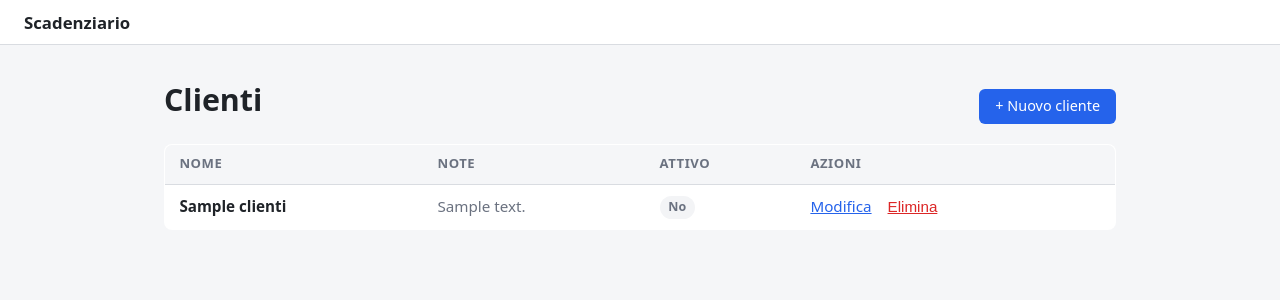
After one commit to wtrucci/scadenziario, a FastAPI app: template app/templates/clienti/lista.html in a window 1280 px wide. The commit adds this page. Shown: the top 300 px of the page. Run offline with FastAPI, Linux system fonts and the light colour scheme; the template is opened without the code that fills it: most values are stand-ins (such as "Sample title", 1, 10 or a date in 2020); parts of the project's set-up code (start-up, migrations or seed data) failed here and were passed over.

Commit message:
Add authentication, clienti CRUD, and foreign key safety
- FastAPI app bootstrap with session-based auth and bcrypt hashing
- First-admin bootstrap from environment variables
- Full CRUD for clienti with HTMX
- Enforce SQLite foreign keys; block deletion of clienti with linked servizi

```diff
--- a/app/database.py
+++ b/app/database.py
@@ -2,7 +2,7 @@ import os
 from datetime import datetime, timezone
 
 from dotenv import load_dotenv
-from sqlalchemy import create_engine
+from sqlalchemy import create_engine, event
 from sqlalchemy.orm import DeclarativeBase, sessionmaker
 
 load_dotenv()
@@ -15,6 +15,17 @@ connect_args = {"check_same_thread": False} if DATABASE_URL.startswith("sqlite")
 
 engine = create_engine(DATABASE_URL, connect_args=connect_args)
 SessionLocal = sessionmaker(autocommit=False, autoflush=False, bind=engine)
+
+
+if DATABASE_URL.startswith("sqlite"):
+    # SQLite does not enforce foreign key constraints by default.
+    # This listener runs PRAGMA foreign_keys=ON on every new connection so that
+    # FK violations (e.g. deleting a parent with children) raise an IntegrityError.
+    @event.listens_for(engine, "connect")
+    def _enable_sqlite_fk(dbapi_connection, _connection_record):
+        cursor = dbapi_connection.cursor()
+        cursor.execute("PRAGMA foreign_keys=ON")
+        cursor.close()
 
 
 class Base(DeclarativeBase):
--- a/app/main.py
+++ b/app/main.py
@@ -21,7 +21,7 @@ from app.dependencies import (
     require_login,
 )
 from app.models.utente import Utente
-from app.routes import auth
+from app.routes import auth, clienti
 from app.templating import templates
 
 logging.basicConfig(level=logging.INFO)
@@ -85,6 +85,7 @@ async def not_authorized_handler(request: Request, exc: NotAuthorizedError):
 
 
 app.include_router(auth.router)
+app.include_router(clienti.router)
 
 
 @app.get("/")
--- a/app/static/css/style.css
+++ b/app/static/css/style.css
@@ -8,12 +8,18 @@
     --muted: #6b7280;
     --primary: #2563eb;
     --primary-hover: #1d4ed8;
-    --error: #b91c1c;
+    --danger: #dc2626;
+    --danger-hover: #b91c1c;
+    --error-bg: #fef2f2;
+    --error-border: #fecaca;
+    --error-text: #b91c1c;
+    --ok-bg: #dcfce7;
+    --ok-text: #166534;
+    --off-bg: #f3f4f6;
+    --off-text: #6b7280;
 }
 
-* {
-    box-sizing: border-box;
-}
+* { box-sizing: border-box; }
 
 body {
     margin: 0;
@@ -21,20 +27,26 @@ body {
     background: var(--bg);
     color: var(--text);
     line-height: 1.5;
+    font-size: 0.95rem;
 }
+
+a { color: var(--primary); }
+a:hover { color: var(--primary-hover); }
+
+/* ------------------------------------------------------------------ Topbar */
 
 .topbar {
     display: flex;
     align-items: center;
     justify-content: space-between;
-    padding: 0.75rem 1.25rem;
+    padding: 0.6rem 1.5rem;
     background: var(--surface);
     border-bottom: 1px solid var(--border);
 }
 
 .brand {
-    font-weight: 600;
-    font-size: 1.1rem;
+    font-weight: 700;
+    font-size: 1.05rem;
     color: var(--text);
     text-decoration: none;
 }
@@ -43,23 +55,188 @@ body {
     display: flex;
     align-items: center;
     gap: 1rem;
+    font-size: 0.9rem;
 }
 
-.topbar-nav .user {
+.nav-sep { color: var(--border); }
+.nav-user { color: var(--muted); }
+
+/* ------------------------------------------------------------------ Layout */
+
+.content {
+    max-width: 1000px;
+    margin: 2rem auto;
+    padding: 0 1.5rem;
+}
+
+.page-header {
+    display: flex;
+    align-items: baseline;
+    justify-content: space-between;
+    margin-bottom: 1.25rem;
+}
+
+.page-header h1 { margin: 0; }
+
+.muted { color: var(--muted); }
+
+/* ------------------------------------------------------------------ Buttons */
+
+.btn {
+    display: inline-block;
+    padding: 0.45rem 1rem;
+    background: var(--primary);
+    color: #fff;
+    border: none;
+    border-radius: 6px;
+    font-size: 0.9rem;
+    cursor: pointer;
+    text-decoration: none;
+    line-height: 1.4;
+}
+
+.btn:hover { background: var(--primary-hover); color: #fff; }
+
+.btn.btn-secondary {
+    background: var(--surface);
+    color: var(--text);
+    border: 1px solid var(--border);
+}
+
+.btn.btn-secondary:hover { background: var(--bg); }
+
+/* Inline text-style button (e.g. delete in table rows) */
+.btn-link {
+    background: none;
+    border: none;
+    padding: 0;
+    font-size: inherit;
+    cursor: pointer;
+    text-decoration: underline;
+    line-height: inherit;
+}
+
+.btn-link.btn-danger { color: var(--danger); }
+.btn-link.btn-danger:hover { color: var(--danger-hover); }
+
+/* ------------------------------------------------------------------ Tables */
+
+table {
+    width: 100%;
+    border-collapse: collapse;
+    background: var(--surface);
+    border: 1px solid var(--border);
+    border-radius: 8px;
+    overflow: hidden;
+}
+
+th, td {
+    padding: 0.6rem 0.9rem;
+    text-align: left;
+    border-bottom: 1px solid var(--border);
+}
+
+th {
+    background: var(--bg);
+    font-size: 0.82rem;
+    font-weight: 600;
+    text-transform: uppercase;
+    letter-spacing: 0.04em;
     color: var(--muted);
 }
 
-.content {
-    max-width: 960px;
-    margin: 2rem auto;
-    padding: 0 1.25rem;
+tbody tr:last-child td { border-bottom: none; }
+tbody tr:hover { background: #f9fafb; }
+
+.col-actions { white-space: nowrap; }
+.col-actions a,
+.col-actions button { margin-right: 0.75rem; }
+
+/* ------------------------------------------------------------------ Badges */
+
+.badge {
+    display: inline-block;
+    padding: 0.15rem 0.55rem;
+    border-radius: 99px;
+    font-size: 0.78rem;
+    font-weight: 600;
 }
 
-.muted {
-    color: var(--muted);
+.badge-ok  { background: var(--ok-bg);  color: var(--ok-text); }
+.badge-off { background: var(--off-bg); color: var(--off-text); }
+
+/* ---------------------------------------------------------------- Form card */
+
+.form-card {
+    background: var(--surface);
+    border: 1px solid var(--border);
+    border-radius: 8px;
+    padding: 1.5rem;
+    max-width: 520px;
 }
 
-/* Login */
+.field { margin-bottom: 1rem; }
+
+.field label {
+    display: block;
+    margin-bottom: 0.3rem;
+    font-size: 0.88rem;
+    font-weight: 500;
+}
+
+.field input[type="text"],
+.field textarea {
+    width: 100%;
+    padding: 0.5rem 0.65rem;
+    border: 1px solid var(--border);
+    border-radius: 6px;
+    font-size: 0.95rem;
+    font-family: inherit;
+}
+
+.field textarea { resize: vertical; }
+
+/* Checkbox + label side by side */
+.field-inline {
+    display: flex;
+    align-items: center;
+    gap: 0.5rem;
+}
+
+.field-inline input[type="checkbox"] { width: auto; margin: 0; }
+.field-inline label { margin: 0; font-weight: normal; }
+
+.required { color: var(--danger); }
+
+.form-actions {
+    margin-top: 1.5rem;
+    display: flex;
+    gap: 0.75rem;
+    align-items: center;
+}
+
+/* -------------------------------------------------------------- Error list */
+
+.error-list {
+    margin: 0 0 1rem;
+    padding: 0.6rem 0.75rem 0.6rem 1.5rem;
+    background: var(--error-bg);
+    border: 1px solid var(--error-border);
+    border-radius: 6px;
+    color: var(--error-text);
+    font-size: 0.9rem;
+    max-width: 520px;
+}
+
+/* Error message shown inline in a table row (e.g. blocked delete) */
+.error-inline {
+    color: var(--error-text);
+    font-size: 0.85rem;
+    margin-left: 0.5rem;
+}
+
+/* ------------------------------------------------------------ Login page */
+
 .login-box {
     max-width: 360px;
     margin: 4rem auto;
@@ -69,49 +246,18 @@ body {
     border-radius: 8px;
 }
 
-.login-box h1 {
-    margin-top: 0;
-    font-size: 1.4rem;
-}
+.login-box h1 { margin-top: 0; font-size: 1.4rem; }
 
-.login-box label {
-    display: block;
-    margin-top: 1rem;
-    margin-bottom: 0.25rem;
-    font-size: 0.9rem;
-    font-weight: 500;
-}
+.login-box .field label { font-weight: 500; }
 
-.login-box input {
-    width: 100%;
-    padding: 0.55rem 0.65rem;
-    border: 1px solid var(--border);
-    border-radius: 6px;
-    font-size: 1rem;
-}
-
-button {
-    margin-top: 1.5rem;
-    width: 100%;
-    padding: 0.6rem;
-    background: var(--primary);
-    color: #fff;
-    border: none;
-    border-radius: 6px;
-    font-size: 1rem;
-    cursor: pointer;
-}
-
-button:hover {
-    background: var(--primary-hover);
-}
+.login-box .btn { width: 100%; justify-content: center; margin-top: 0.5rem; }
 
 .error {
-    margin: 0;
+    margin: 0 0 1rem;
     padding: 0.6rem 0.75rem;
-    background: #fef2f2;
-    border: 1px solid #fecaca;
+    background: var(--error-bg);
+    border: 1px solid var(--error-border);
     border-radius: 6px;
-    color: var(--error);
+    color: var(--error-text);
     font-size: 0.9rem;
 }
--- a/app/templates/base.html
+++ b/app/templates/base.html
@@ -11,7 +11,15 @@
 <body>
     <header class="topbar">
         <a class="brand" href="/">Scadenziario</a>
-        {% block nav %}{% endblock %}
+        {% if user is defined and user %}
+        <nav class="topbar-nav">
+            <a href="/">Dashboard</a>
+            <a href="/clienti">Clienti</a>
+            <span class="nav-sep">|</span>
+            <span class="nav-user">{{ user.username }}</span>
+            <a href="/logout">Esci</a>
+        </nav>
+        {% endif %}
     </header>
     <main class="content">
         {% block content %}{% endblock %}
--- /dev/null
+++ b/app/templates/clienti/_riga.html
@@ -0,0 +1,31 @@
+{# Partial: one <tr> for the clienti list. Used by lista.html and by the
+   DELETE route when it needs to return the row with an inline error message.
+
+   Expected context:
+     c      — Cliente instance
+     errore — error string, or none/undefined when there is no error
+#}
+<tr id="cliente-{{ c.id }}">
+    <td><strong>{{ c.nome }}</strong></td>
+    <td class="muted">{{ c.note or "—" }}</td>
+    <td>
+        {% if c.attivo %}
+        <span class="badge badge-ok">Sì</span>
+        {% else %}
+        <span class="badge badge-off">No</span>
+        {% endif %}
+    </td>
+    <td class="col-actions">
+        <a href="/clienti/{{ c.id }}/modifica">Modifica</a>
+        <button class="btn-link btn-danger"
+            hx-delete="/clienti/{{ c.id }}"
+            hx-target="#cliente-{{ c.id }}"
+            hx-swap="outerHTML"
+            hx-confirm="Eliminare '{{ c.nome }}'? Questa operazione è irreversibile.">
+            Elimina
+        </button>
+        {% if errore is defined and errore %}
+        <span class="error-inline">{{ errore }}</span>
+        {% endif %}
+    </td>
+</tr>
--- /dev/null
+++ b/app/templates/clienti/lista.html
@@ -0,0 +1,32 @@
+{% extends "base.html" %}
+
+{% block title %}Clienti — Scadenziario{% endblock %}
+
+{% block content %}
+<div class="page-header">
+    <h1>Clienti</h1>
+    <a class="btn" href="/clienti/nuovo">+ Nuovo cliente</a>
+</div>
+
+{% if clienti %}
+<table>
+    <thead>
+        <tr>
+            <th>Nome</th>
+            <th>Note</th>
+            <th>Attivo</th>
+            <th>Azioni</th>
+        </tr>
+    </thead>
+    <tbody>
+        {% for c in clienti %}
+        {% with errore=none %}
+        {% include "clienti/_riga.html" %}
+        {% endwith %}
+        {% endfor %}
+    </tbody>
+</table>
+{% else %}
+<p class="muted">Nessun cliente presente. <a href="/clienti/nuovo">Crea il primo</a>.</p>
+{% endif %}
+{% endblock %}
```
Also changed, not shown: app/models/cliente.py (+8 -2 lines), app/routes/clienti.py (added, +187 -0 lines), app/templates/auth/login.html (+11 -7 lines), app/templates/clienti/form.html (added, +37 -0 lines), app/templates/dashboard/index.html (+0 -7 lines).
